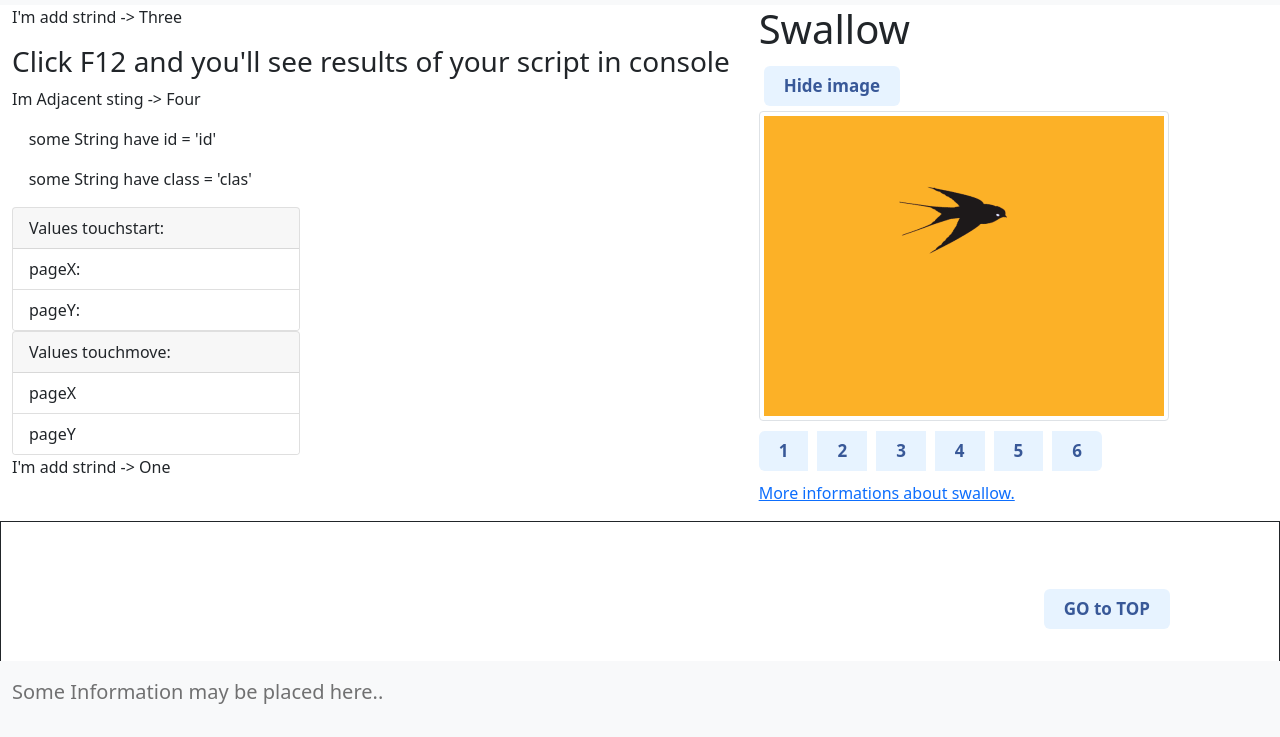
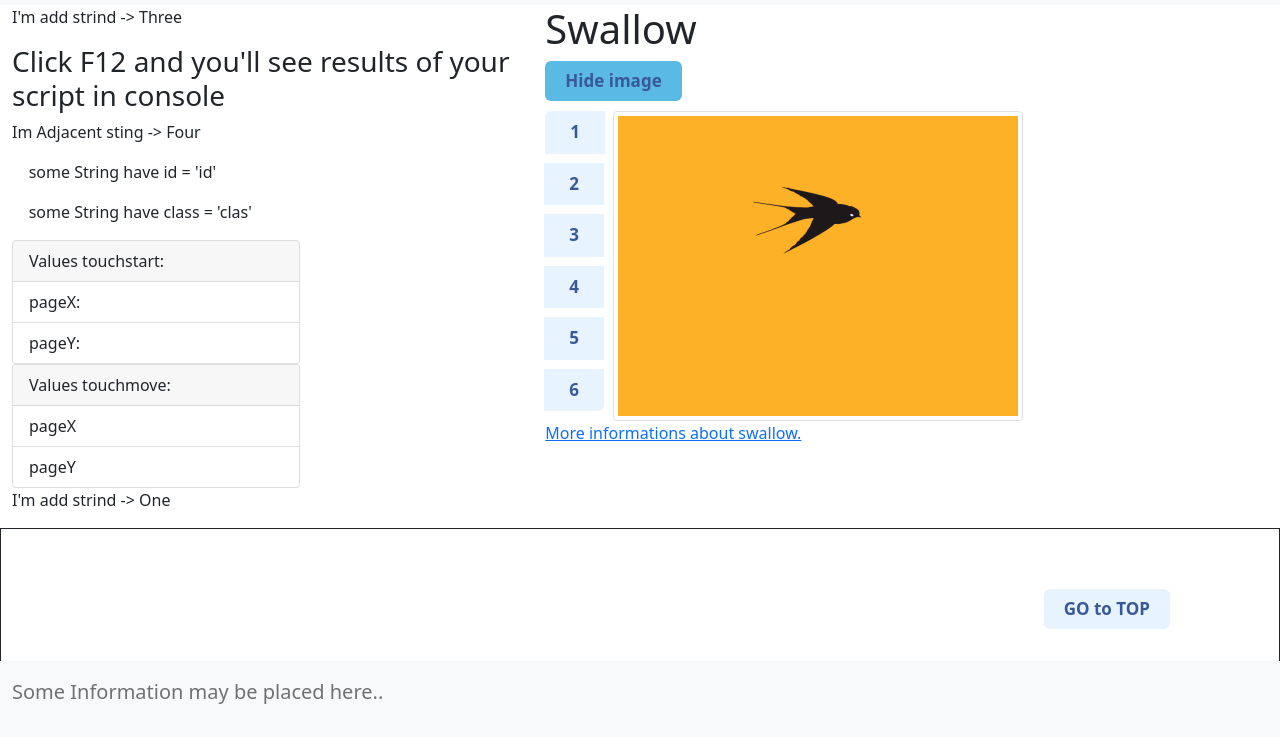
Before and after one commit to zenuaa/learn, a plain HTML site: page index.html in a window 1280 px wide. Shown: the part 61-798 px from the top of the page. Drawn offline with nearby package versions, Linux system fonts and the light colour scheme.

Commit message:
change button position

```diff
--- a/index.html
+++ b/index.html
@@ -67,7 +67,7 @@
     <section>
         <div class="container-fluid">
             <div class="row align-items-start">
-                <div class="col-7">
+                <div class="col-5">
                     <h3>Click F12 and you'll see results of your script in console</h3>
                     <p id='id'> &nbsp &nbsp some String have id = 'id'</p>
                     <p class='clas'> &nbsp &nbsp some String have class = 'clas'</p>
@@ -90,12 +90,11 @@
                         </ul>
                     </div>
                 </div>
-                <div class="col-5">
+                <div class="col-7">
                     <h5>Swallow</h5>
                     <button id="show" type="button" class="btn btn-outline-success">Show image</button>
                     <button id="hide" type="button" class="btn btn-outline-danger">Hide image</button>
                     <div class="w-100"></div>
-                    <img id="swallowe" class="img-thumbnail" src="image/bird.gif" alt="Swallowe">
                     <div class="btn-toolbar" role="toolbar" aria-label="Toolbar with button groups">
                         <div class="btn-group me-2" role="group" aria-label="First group">
                             <button type="button" class="btn btn-primary">1</button>
@@ -106,7 +105,9 @@
                             <button type="button" class="btn btn-primary">6</button>
 
                         </div>
+                        <img id="swallowe" class="img-thumbnail" src="image/bird.gif" alt="Swallowe">
                     </div>
+
                 </div>
 
 
--- a/trySome.js
+++ b/trySome.js
@@ -39,13 +39,9 @@ const someId = document.getElementById('id'), // some String have id
     allDiv = document.querySelectorAll('div'), // all div on the page
     picture = document.querySelector('#swallowe'); // animation
 
-allButton[2].style.margin = '5px';
 allButton[2].hidden = true;
-allButton[3].style.margin = '5px';
-picture.style.marginRight = '80px';
-picture.style.marginBottom = '10px';
-//allButton[2].style.float = 'left';
-//allButton[3].style.float = 'left';
+allButton[2].style.backgroundColor = 'rgb(174, 242, 187)';
+allButton[3].style.backgroundColor = 'rgb(91, 186, 227)';
 
 const str = document.createElement('p'),
     strTwo = document.createElement('p'),
@@ -92,7 +88,7 @@ allP.forEach(function (item, index) { //add events to descriptors p
 picture.addEventListener('mouseover', (event) => event.target.style.borderColor = 'green');
 picture.addEventListener('mouseout', (event) => event.target.style.borderColor = ' #dee2e6');
 
-const rightCol = document.querySelector('.col-5'),
+const rightCol = document.querySelector('.col-7'),
     moreInformationLink = document.createElement('a');
 moreInformationLink.setAttribute('href', 'https://en.wikipedia.org/wiki/Barn_swallow');
 moreInformationLink.innerHTML = '<p>More informations about swallow.</p>';
@@ -166,7 +162,8 @@ allButton[3].addEventListener('click', hidePicture);
 allButton[2].addEventListener('click', showPicture);
 
 document.querySelectorAll('.btn-primary').forEach((item, index) => {
-    item.addEventListener('click', () => {
+    item.parentNode.classList.add('btn-group-vertical');
+        item.addEventListener('click', () => {
         picture.src = pictureDB[index].url;
         moreInformationLink.textContent = strInfoPicture + `${pictureDB[index].name.toLowerCase()}`;
         allDiv[9].children[0].textContent = pictureDB[index].name;
```
